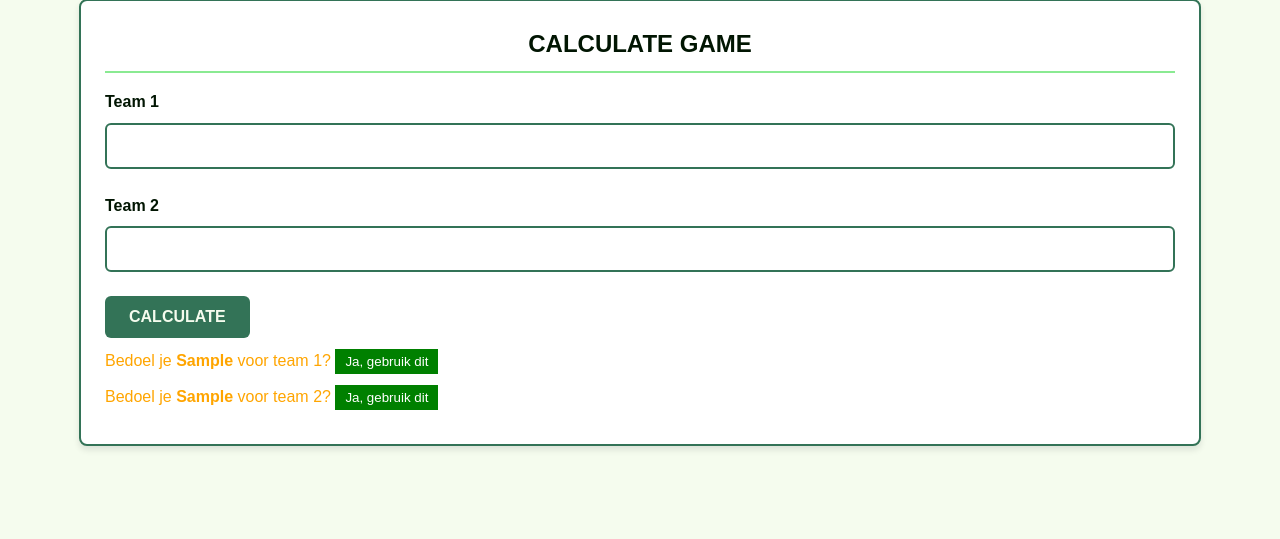
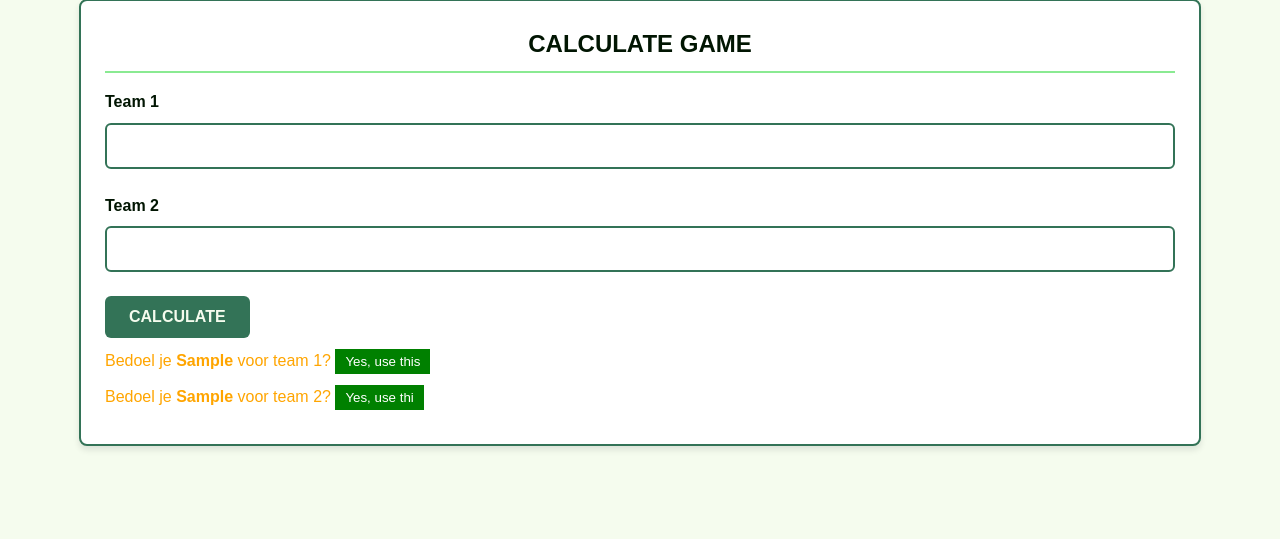
Before and after one commit to lucasburdorf/ScoorTeller, a Flask app: template templates/calculate_game.html in a window 1280 px wide. Shown: the part 75-614 px from the top of the page. Run offline with Flask 3, Linux system fonts and the light colour scheme; the template is opened without the code that fills it: most values are stand-ins (such as "Sample title", 1, 10 or a date in 2020).

Commit message:
Update calculate_game.html

```diff
--- a/templates/calculate_game.html
+++ b/templates/calculate_game.html
@@ -41,7 +41,7 @@
         <input type="hidden" name="team1" value="{{ team1 }}">
         <input type="hidden" name="team2" value="{{ team2 }}">
         <input type="hidden" name="use_suggestion1" value="1">
-        <button type="submit" style="background: green; color: white; border: none; padding: 5px 10px;">Ja, gebruik dit</button>
+        <button type="submit" style="background: green; color: white; border: none; padding: 5px 10px;">Yes, use this</button>
     </form>
 </div>
 {% endif %}
@@ -53,7 +53,7 @@
         <input type="hidden" name="team1" value="{{ team1 }}">
         <input type="hidden" name="team2" value="{{ team2 }}">
         <input type="hidden" name="use_suggestion2" value="1">
-        <button type="submit" style="background: green; color: white; border: none; padding: 5px 10px;">Ja, gebruik dit</button>
+        <button type="submit" style="background: green; color: white; border: none; padding: 5px 10px;">Yes, use thi</button>
     </form>
 </div>
 {% endif %}
```
